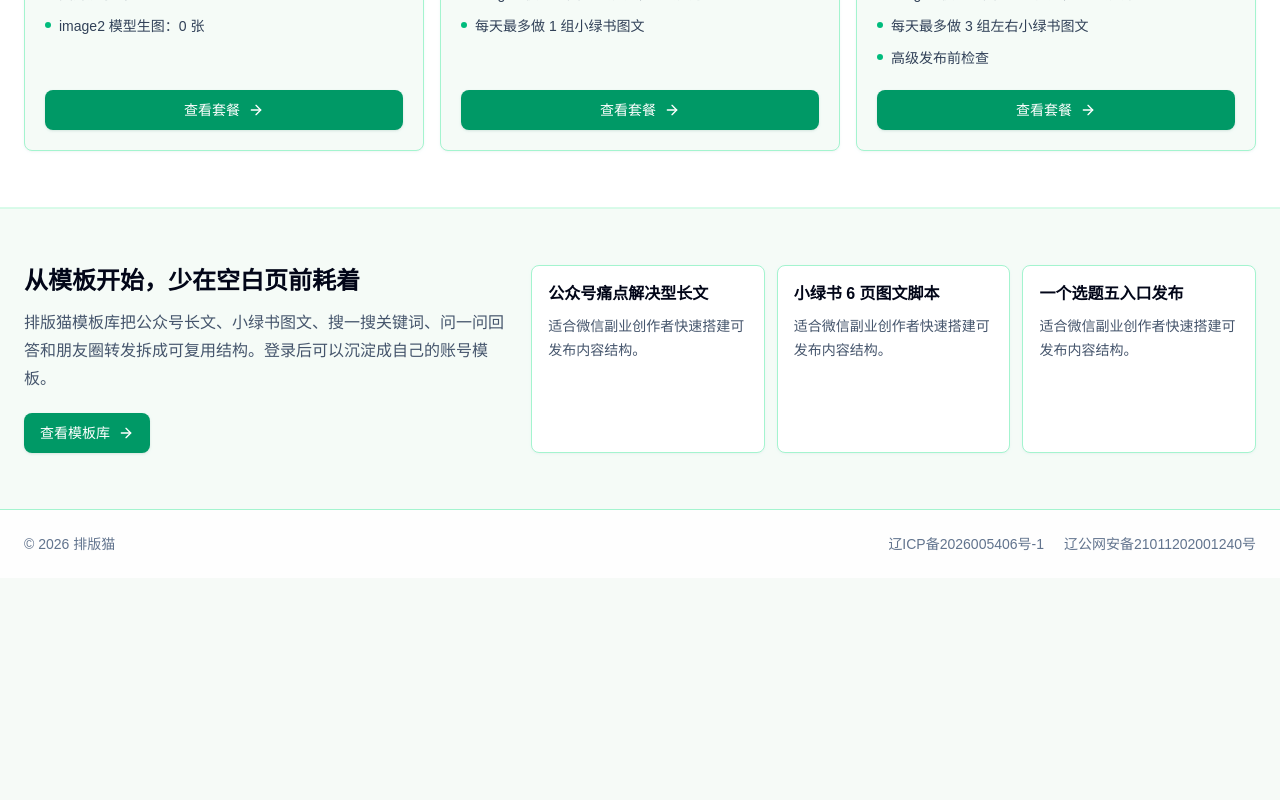
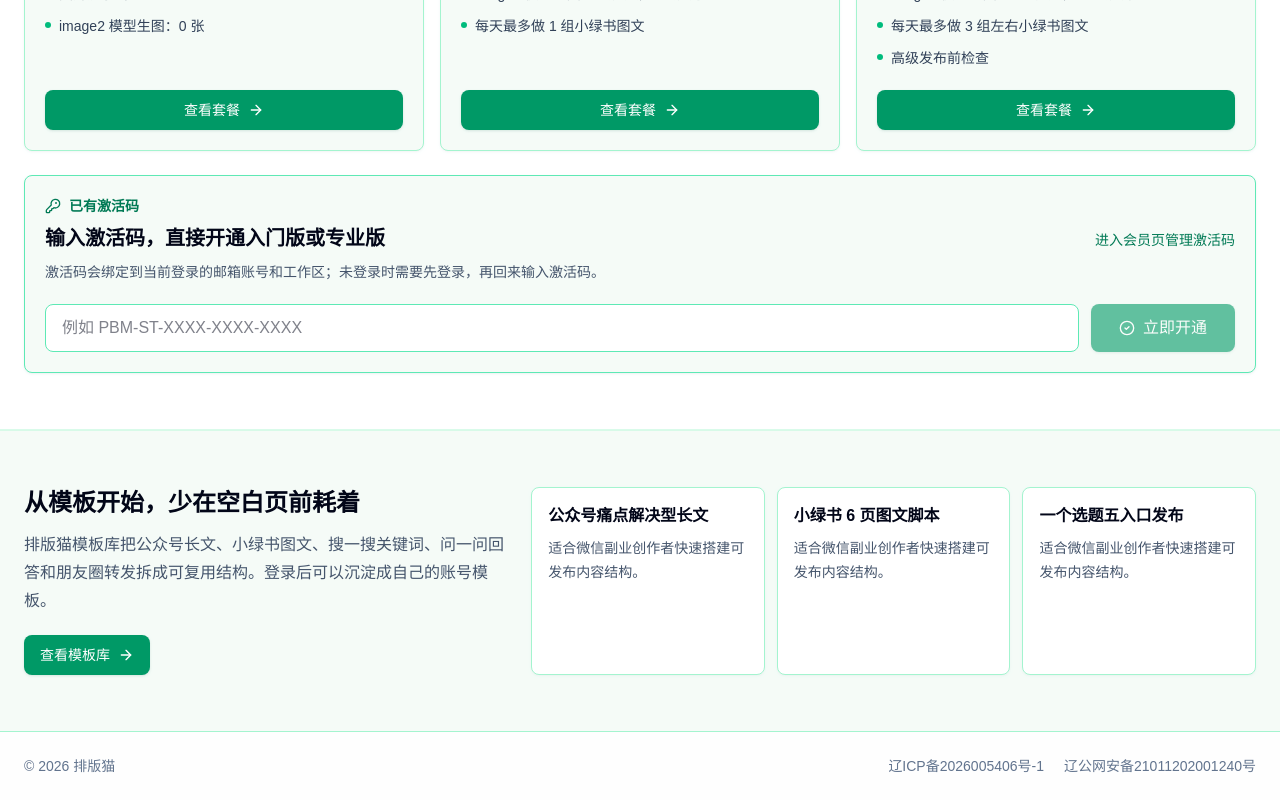
Before and after one commit to TonyYoungHuang/wechat-formatter, a Next.js app in the folder paibanmao-saas/: page / in a window 1280 px wide. Shown: the part 2059-2859 px from the top of the page. Before the commit the page ends 2637 px from the top, so only its background shows below. Built offline with nearby package versions, Linux system fonts and the light colour scheme; no server answers.

Commit message:
Add homepage activation code redemption

```diff
--- a/paibanmao-saas/src/app/page.tsx
+++ b/paibanmao-saas/src/app/page.tsx
@@ -3,6 +3,7 @@ import Image from "next/image";
 import { ArrowRight, CircleHelp, Images, Lightbulb, PenLine, Search, ShieldCheck, UsersRound } from "lucide-react";
 
 import { Button } from "@/components/ui/button";
+import { ActivationCodeRedeemCard } from "@/components/marketing/activation-code-redeem-card";
 import { HomeHeroGenerator } from "@/components/marketing/home-hero-generator";
 import { PublicFooter, PublicHeader } from "@/components/marketing/public-shell";
 import { contentEntries } from "@/lib/content/entries";
@@ -174,6 +175,9 @@ export default function HomePage() {
               </div>
             ))}
           </div>
+          <div className="mt-6">
+            <ActivationCodeRedeemCard />
+          </div>
         </div>
       </section>
 
--- /dev/null
+++ b/paibanmao-saas/src/components/marketing/activation-code-redeem-card.tsx
@@ -0,0 +1,109 @@
+"use client";
+
+import Link from "next/link";
+import { CheckCircle2, KeyRound, Loader2, LogIn } from "lucide-react";
+import { useState } from "react";
+
+import { Button } from "@/components/ui/button";
+
+type PlanCode = "starter" | "pro";
+
+const planLabel: Record<PlanCode, string> = {
+  starter: "入门版",
+  pro: "专业版",
+};
+
+async function readJson<T>(response: Response): Promise<T> {
+  const payload = await response.json().catch(() => ({}));
+
+  if (!response.ok) {
+    throw new Error(typeof payload.message === "string" ? payload.message : "请求失败，请稍后重试。");
+  }
+
+  return payload as T;
+}
+
+function dateText(value?: string | null) {
+  if (!value) return "";
+  return new Date(value).toLocaleDateString();
+}
+
+export function ActivationCodeRedeemCard() {
+  const [code, setCode] = useState("");
+  const [message, setMessage] = useState("");
+  const [needsLogin, setNeedsLogin] = useState(false);
+  const [loading, setLoading] = useState(false);
+
+  async function redeem() {
+    setLoading(true);
+    setMessage("");
+    setNeedsLogin(false);
+
+    try {
+      const data = await readJson<{
+        activationCode: { planCode: PlanCode; durationDays: number | null };
+        subscriptionExpiresAt: string | null;
+      }>(
+        await fetch("/api/billing/activation-codes/redeem", {
+          method: "POST",
+          headers: { "Content-Type": "application/json" },
+          body: JSON.stringify({ code }),
+        }),
+      );
+
+      setCode("");
+      setMessage(`已开通${planLabel[data.activationCode.planCode]}${data.subscriptionExpiresAt ? `，有效期至 ${dateText(data.subscriptionExpiresAt)}` : ""}。`);
+    } catch (error) {
+      const nextMessage = error instanceof Error ? error.message : "激活失败，请稍后重试。";
+      setNeedsLogin(nextMessage.includes("sign in") || nextMessage.includes("登录"));
+      setMessage(nextMessage.includes("sign in") ? "请先登录邮箱账号，登录后再输入激活码开通。" : nextMessage);
+    } finally {
+      setLoading(false);
+    }
+  }
+
+  return (
+    <div className="rounded-lg border border-emerald-300 bg-[#f5fbf7] p-5 shadow-sm shadow-emerald-950/[0.05]">
+      <div className="flex flex-col gap-3 lg:flex-row lg:items-center lg:justify-between">
+        <div>
+          <div className="flex items-center gap-2 text-sm font-semibold text-emerald-700">
+            <KeyRound className="size-4" />
+            已有激活码
+          </div>
+          <h3 className="mt-2 text-xl font-semibold text-slate-950">输入激活码，直接开通入门版或专业版</h3>
+          <p className="mt-2 text-sm leading-6 text-slate-600">激活码会绑定到当前登录的邮箱账号和工作区；未登录时需要先登录，再回来输入激活码。</p>
+        </div>
+        <Link className="text-sm font-medium text-emerald-700 hover:text-emerald-800" href="/dashboard/billing">
+          进入会员页管理激活码
+        </Link>
+      </div>
+
+      <div className="mt-5 grid gap-3 lg:grid-cols-[1fr_auto]">
+        <input
+          value={code}
+          onChange={(event) => setCode(event.target.value)}
+          placeholder="例如 PBM-ST-XXXX-XXXX-XXXX"
+          className="h-12 rounded-lg border border-emerald-300 bg-white px-4 text-base font-medium text-slate-950 outline-none transition focus:border-emerald-600 focus:ring-4 focus:ring-emerald-100"
+        />
+        <Button size="lg" onClick={redeem} disabled={loading || !code.trim()} className="min-w-36">
+          {loading ? <Loader2 className="size-4 animate-spin" /> : <CheckCircle2 className="size-4" />}
+          立即开通
+        </Button>
+      </div>
+
+      {message ? (
+        <div className="mt-3 flex flex-col gap-3 rounded-lg border border-emerald-200 bg-white px-3 py-3 text-sm text-slate-700 sm:flex-row sm:items-center sm:justify-between">
+          <span>{message}</span>
+          {needsLogin ? (
+            <Button asChild size="sm">
+              <Link href="/login?next=/dashboard/billing">
+                <LogIn className="size-4" />
+                先登录
+              </Link>
+            </Button>
+          ) : null}
+        </div>
+      ) : null}
+    </div>
+  );
+}
```
